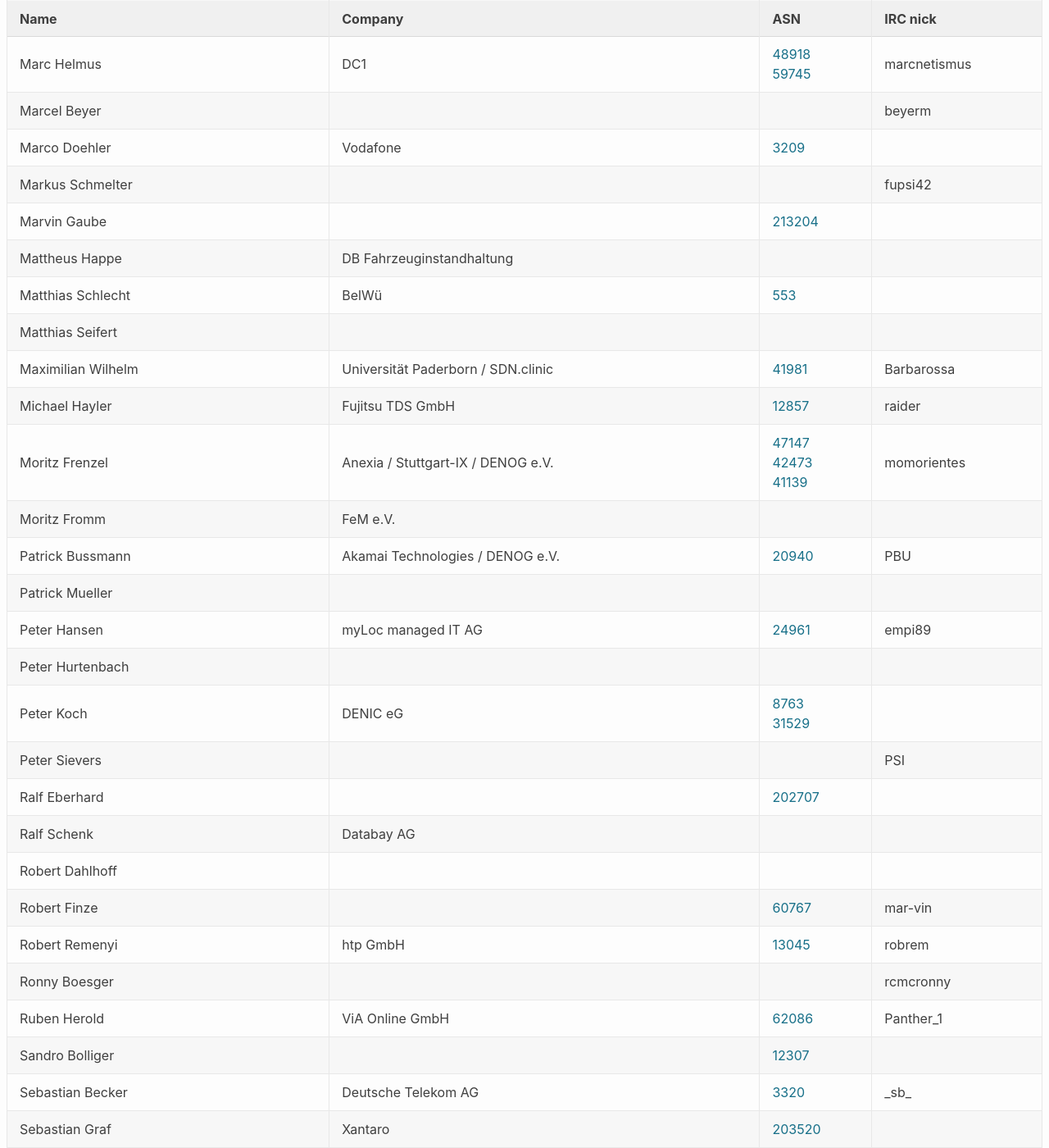
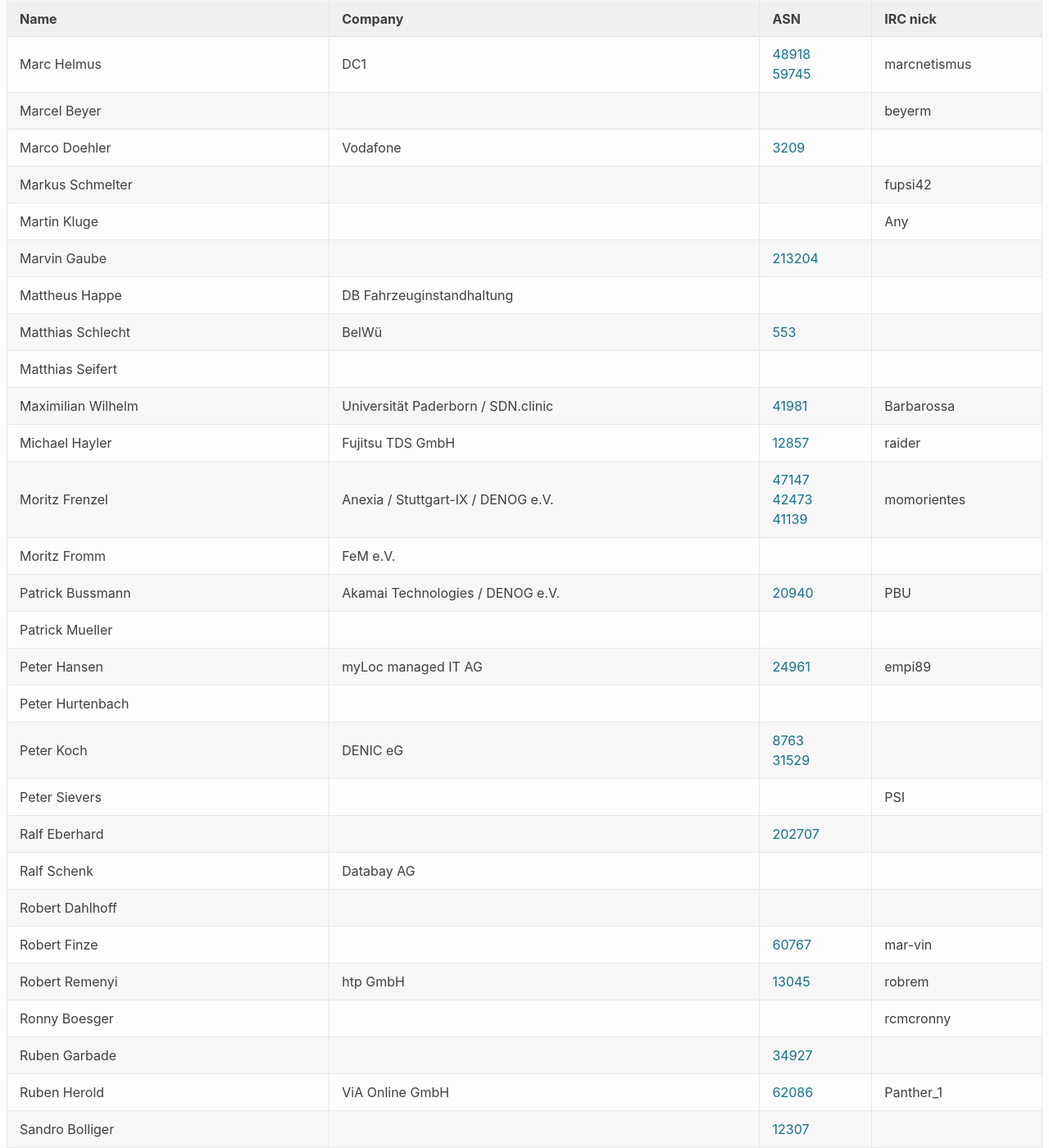
Before and after one commit to denog/pretix-attendeelist, a Jekyll site: the page built from denog2020.markdown, in a window 1280 px wide and 1400 px high, scrolled down 2812 px. Shown: the whole window at 82% size. Built offline with Jekyll 4.4.1, drawn with Linux system fonts in a browser that asks for light colours.

Commit message:
Latest data: Tue Jan 26 11:28:44 UTC 2021

```diff
--- a/_data/attendees_meetup2021-01.json
+++ b/_data/attendees_meetup2021-01.json
@@ -372,6 +372,12 @@
     "asn": null
   },
   {
+    "name": "Martin Kluge",
+    "company": null,
+    "irc": "Any",
+    "asn": null
+  },
+  {
     "name": "Marvin Gaube",
     "company": null,
     "irc": null,
@@ -490,6 +496,12 @@
     "company": null,
     "irc": "rcmcronny",
     "asn": null
+  },
+  {
+    "name": "Ruben Garbade",
+    "company": null,
+    "irc": null,
+    "asn": "34927"
   },
   {
     "name": "Ruben Herold",
```
